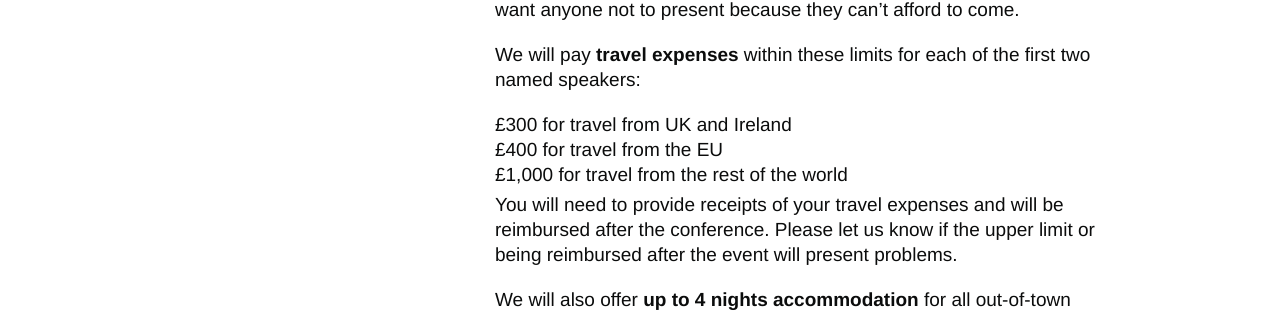
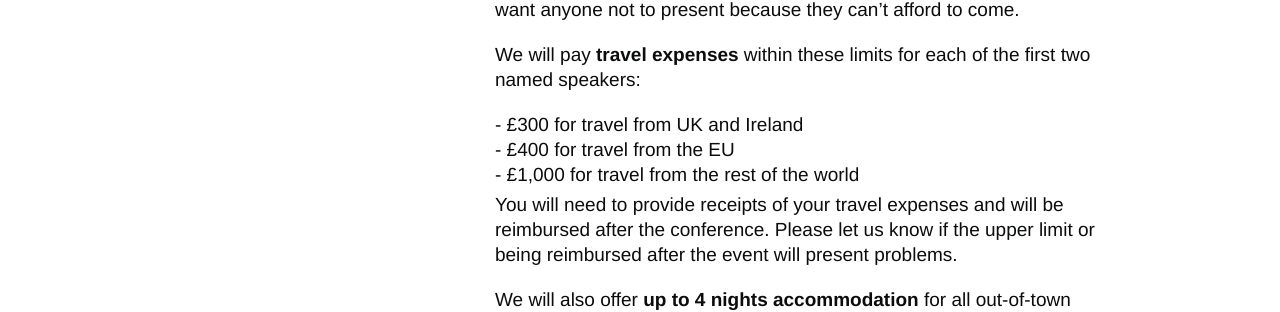
Before and after one commit to spaconference/spa-website, a Jekyll site: the page built from info-for-speakers.md, in a window 1280 px wide. Shown: the part 1289-1601 px from the top of the page. Built offline with Jekyll 4.4.1, drawn with Linux system fonts in a browser that asks for light colours.

```diff
--- a/info-for-speakers.md
+++ b/info-for-speakers.md
@@ -19,9 +19,9 @@ has-nav: lead-a-session
 
 <p>We will pay <strong>travel expenses</strong> within these limits for each of the first two named speakers:</p>
 <ul>
-<li>£300 for travel from UK and Ireland</li>
-<li>£400 for travel from the EU</li>
-<li>£1,000 for travel from the rest of the world</li>
+<li>- £300 for travel from UK and Ireland</li>
+<li>- £400 for travel from the EU</li>
+<li>- £1,000 for travel from the rest of the world</li>
 </ul>
 <p>You will need to provide receipts of your travel expenses and will be reimbursed after the conference. Please let us know if the upper limit or being reimbursed after the event will present problems.</p>
 
```
